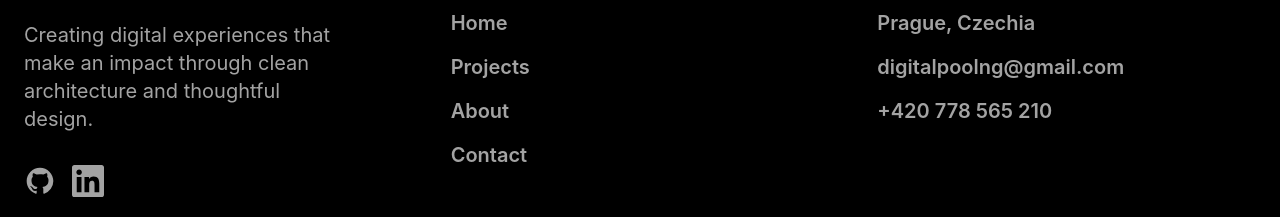
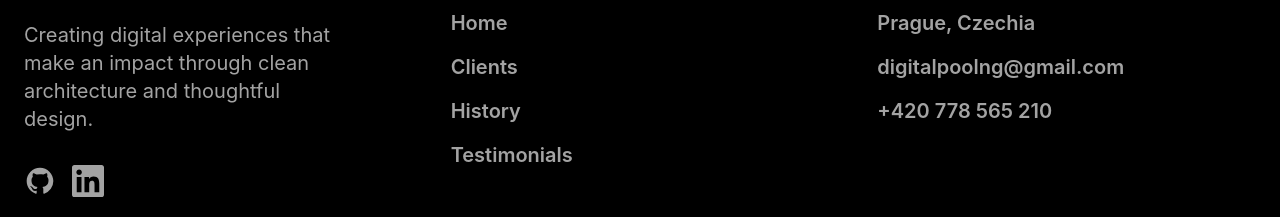
Before and after one commit to DigitalPool/az_portfolio, a Next.js app: page / in a window 1280 px wide. Shown: the part 10020-10237 px from the top of the page. Built offline with nearby package versions, Linux system fonts and the light colour scheme.

Commit message:
fix double close hambuger

```diff
--- a/src/components/Footer.tsx
+++ b/src/components/Footer.tsx
@@ -32,9 +32,9 @@ export default function Footer() {
             <h3 className="text-4xl font-bold text-[#b7aa98] mb-6">Quick Links</h3>
             <ul className="space-y-4">
               <li><Link href="/" className="text-xl font-semibold hover:text-red-500 transition">Home</Link></li>
-              <li><Link href="/projects" className="text-xl font-semibold hover:text-red-500 transition">Projects</Link></li>
-              <li><Link href="/about" className="text-xl font-semibold hover:text-red-500 transition">About</Link></li>
-              <li><Link href="/contact" className="text-xl font-semibold hover:text-red-500 transition">Contact</Link></li>
+              <li><Link href="#clients" className="text-xl font-semibold hover:text-red-500 transition">Clients</Link></li>
+              <li><Link href="#history" className="text-xl font-semibold hover:text-red-500 transition">History</Link></li>
+              <li><Link href="#testimonials" className="text-xl font-semibold hover:text-red-500 transition">Testimonials</Link></li>
             </ul>
           </div>
 
--- a/src/components/MainMenu.tsx
+++ b/src/components/MainMenu.tsx
@@ -63,7 +63,7 @@ export default function MainMenu() {
             {isMobile && isMenuOpen && (
                 <div className="fixed inset-0 bg-black bg-opacity-95 z-40 flex flex-col items-center justify-center">
                     {/* Close Button */}
-                    <button
+                    {/* <button
                         className="absolute top-6 right-6 text-red-500 hover:text-white transition"
                         onClick={() => setIsMenuOpen(false)}
                         aria-label="Close menu"
@@ -71,7 +71,7 @@ export default function MainMenu() {
                         <svg className="w-10 h-10" fill="none" viewBox="0 0 24 24" stroke="currentColor">
                             <path strokeLinecap="round" strokeLinejoin="round" strokeWidth="2" d="M6 18L18 6M6 6l12 12" />
                         </svg>
-                    </button>
+                    </button> */}
 
                     <div className="flex flex-col items-center gap-8">
                         {menuItems.map((item) => (
```
